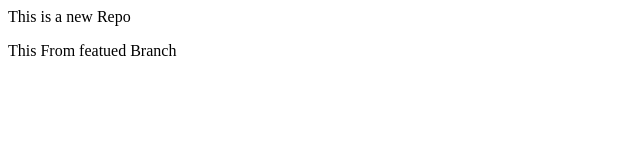
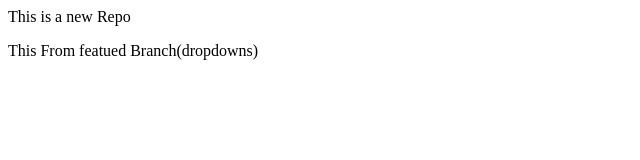
Before and after one commit to nisha2304/local-repo, a plain HTML site: page index.html in a window 1280 px wide. Shown: the full height of the page, 0-640 px from the left. Drawn offline with Linux system fonts and the light colour scheme.

Commit message:
add dropdown

```diff
--- a/index.html
+++ b/index.html
@@ -1,2 +1,2 @@
 <p>This is a new Repo</p>
-<p>This From featued Branch</p>
+<p>This From featued Branch(dropdowns)</p>
```
